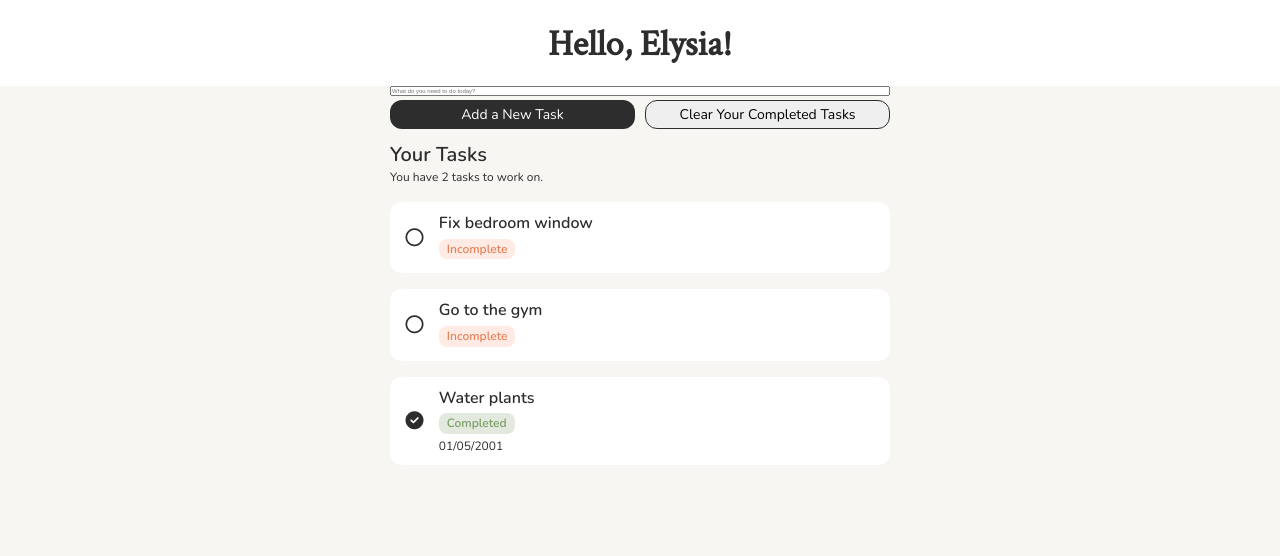
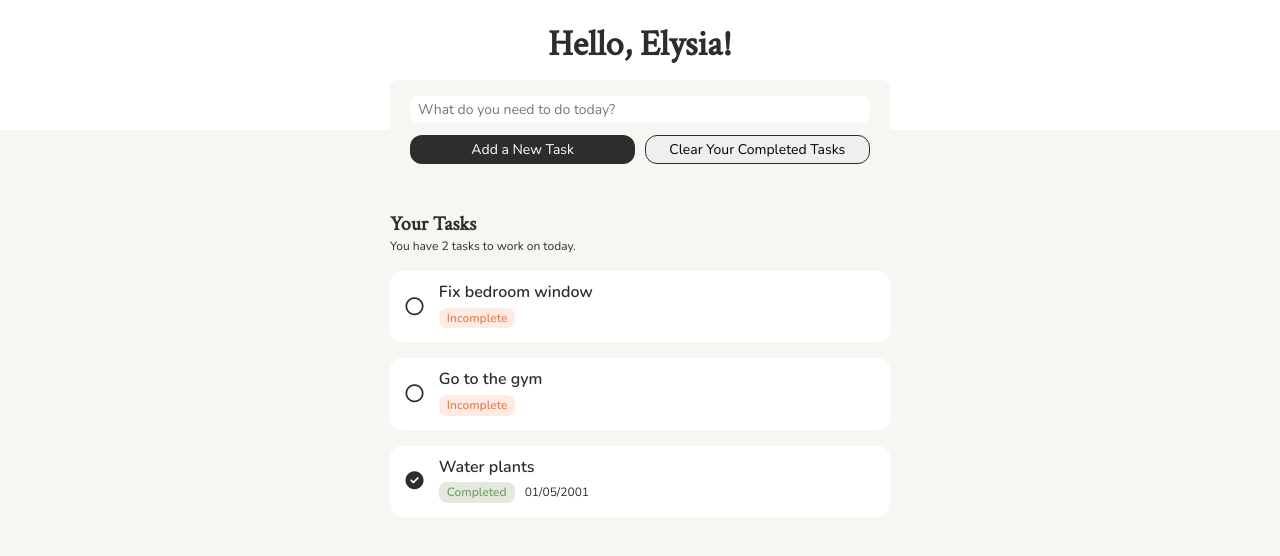
Before and after one commit to bloominstituteoftechnology/reducer-todo, a React (Create React App) app in the folder todo/: page / in a window 1280 px wide. Shown: the top 556 px of the page. Built offline with nearby package versions, Linux system fonts and the light colour scheme.

Commit message:
Adds more styling

```diff
--- a/todo/src/App.css
+++ b/todo/src/App.css
@@ -23,6 +23,7 @@ h1 {
 }
 
 h2 {
+  font-family: 'Crimson Text', serif;
   font-size: 2rem;
   font-weight: 600;
 }
@@ -38,7 +39,7 @@ p {
 
 header {
   background-color: white;
-  padding: 20px 0 16px;
+  padding: 20px 0 60px;
 }
 
 header p {
@@ -63,11 +64,27 @@ form {
   margin: 0 auto;
   display: flex;
   flex-direction: column;
+  background-color: #F7F6F2;
+  padding: 16px 20px 4px;
+  border-radius: 8px;
+  transform: translateY(-50px)
 }
 
 form div {
   display: flex;
   justify-content: space-between;
+
+}
+
+input {
+  font-family: 'Nunito', sans-serif;
+  font-size: 1.4rem;
+  padding: 4px 8px;
+  border-radius: 8px;
+  border: none;
+  /* background-color: #FFEBE3; */
+  color: #E48159;
+  margin-bottom: 8px;
 }
 
 button {
@@ -94,6 +111,7 @@ button[type=button] {
   width: 50%;
   max-width: 500px;
   margin: 0 auto;
+  transform: translateY(-20px)
 }
 
 .task {
@@ -116,6 +134,11 @@ i {
   cursor: pointer;
 }
 
+.task-status {
+  display: flex;
+  align-items: baseline;
+}
+
 .task-completed {
   background-color: #E3E9DE;
   color: #799F66;
@@ -123,7 +146,7 @@ i {
   display: inline-block;
   padding: 2px 8px;
   border-radius: 8px;
-  margin: 4px 0;
+  margin: 4px 10px 4px 0;
 }
 
 .task-incomplete {
--- a/todo/src/App.js
+++ b/todo/src/App.js
@@ -37,7 +37,6 @@ function App() {
       <header>
         <div className="header-text">
           <h1>Hello, Elysia!</h1>
-          {/* <p>Here's what you're working on today.</p> */}
         </div>
       </header>
       <TodoForm
--- a/todo/src/components/Todo.js
+++ b/todo/src/components/Todo.js
@@ -11,8 +11,10 @@ let Todo = props => {
 
             <div className="task-details">
                 <h3>{props.name}</h3>
-                <p className={props.status ? "task-completed" : "task-incomplete"}>{props.status ? 'Completed' : 'Incomplete'}</p>
-                {props.date != null ? <p>{moment(props.date).calendar()}</p> : null}
+                <div className="task-status">
+                    <p className={props.status ? "task-completed" : "task-incomplete"}>{props.status ? 'Completed' : 'Incomplete'}</p>
+                    {props.date != null ? <p>{moment(props.date).calendar()}</p> : null}
+                </div>
             </div>
         </div>
     )
--- a/todo/src/components/TodoList.js
+++ b/todo/src/components/TodoList.js
@@ -14,7 +14,7 @@ const TodoList = props => {
     return (
         <div className="task-panel">
             <h2>Your Tasks</h2>
-            <p>You have {`${getIncompleteTasks().length}`} tasks to work on.</p>
+            <p>You have {`${getIncompleteTasks().length}`} tasks to work on today.</p>
             <div className="incomplete-list">
                 {getIncompleteTasks().map(task => {
                     return (
--- a/todo/src/reducers/todoReducer.js
+++ b/todo/src/reducers/todoReducer.js
@@ -32,7 +32,7 @@ export const todoReducer = (state, action) => {
             }
             return {
                 ...state,
-                tasks: [...state.tasks, newTask]
+                tasks: [newTask, ...state.tasks]
             }
         case 'TOGGLE_TASK_STATUS':
             const updatedTasks = state.tasks.map(task => {
```
